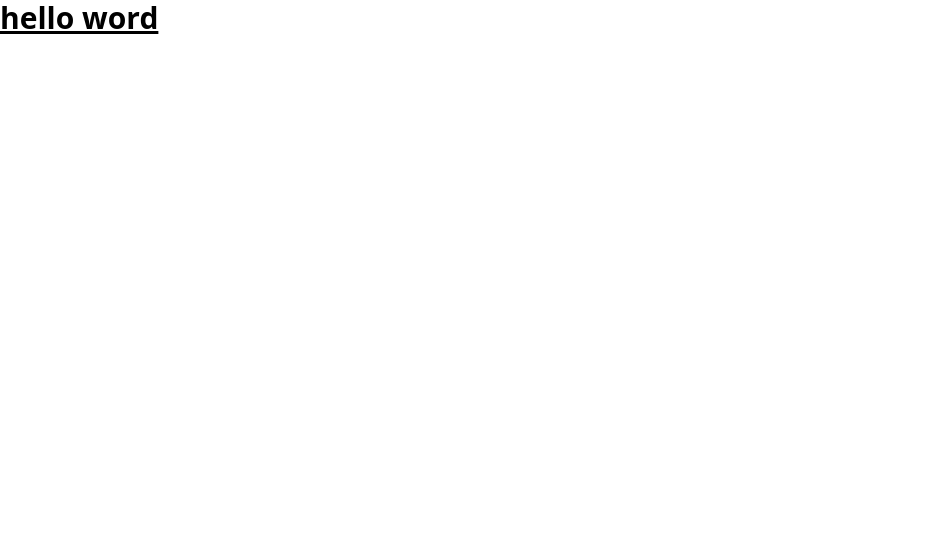
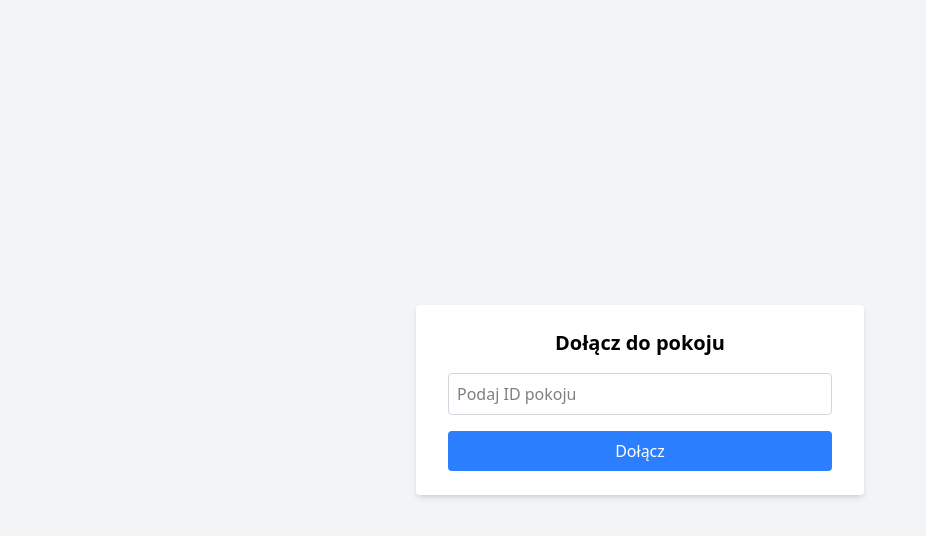
Before and after one commit to waszuch/rps-front, a React (Vite) app: page / in a window 1280 px wide. Shown: the top 536 px of the page, without its empty margins (0-926 px from the left). Built offline with nearby package versions, Linux system fonts and the light colour scheme; no server answers.

Commit message:
create-basic-layout

```diff
--- a/package.json
+++ b/package.json
@@ -13,7 +13,8 @@
   "dependencies": {
     "@tailwindcss/vite": "^4.1.3",
     "react": "^19.0.0",
-    "react-dom": "^19.0.0"
+    "react-dom": "^19.0.0",
+    "socket.io-client": "^4.8.1"
   },
   "devDependencies": {
     "@eslint/js": "^9.21.0",
--- a/src/App.tsx
+++ b/src/App.tsx
@@ -1,14 +1,26 @@
-import { useState } from 'react'
-import './style.css'
+// src/App.tsx
+import React, { useState } from 'react';
+import RoomJoin from './components/RoomJoin';
+import Game from './components/Game';
 
 function App() {
-  const [count, setCount] = useState(0)
+  const [room, setRoom] = useState<string>('');
+  const [joined, setJoined] = useState(false);
+
+  const handleJoin = (roomId: string) => {
+    setRoom(roomId);
+    setJoined(true);
+  };
 
   return (
-    <>
-      <div className="text-3xl font-bold underline">hello word</div>
-    </>
-  )
+    <div className="min-h-screen bg-gray-100 flex flex-col items-center justify-center p-4">
+      {!joined ? (
+        <RoomJoin onJoin={handleJoin} />
+      ) : (
+        <Game room={room} />
+      )}
+    </div>
+  );
 }
 
-export default App
+export default App;
--- /dev/null
+++ b/src/components/Game.tsx
@@ -0,0 +1,90 @@
+// src/components/Game.tsx
+import React, { useContext, useEffect, useState } from 'react';
+import { SocketContext } from '../contexts/SocketContext';
+
+interface GameProps {
+  room: string;
+}
+
+interface ResultData {
+  yourMove: string;
+  opponentMove: string;
+  result: string;
+}
+
+const Game: React.FC<GameProps> = ({ room }) => {
+  const { socket } = useContext(SocketContext);
+  const [playerMove, setPlayerMove] = useState('');
+  const [opponentMove, setOpponentMove] = useState('');
+  const [result, setResult] = useState('');
+
+  useEffect(() => {
+    if (!socket) return;
+
+    // Nasłuchuj wyniku gry od serwera
+    socket.on('result', (data: ResultData) => {
+      setOpponentMove(data.opponentMove);
+      setResult(data.result);
+    });
+
+    // Czyścimy nasłuch po odmontowaniu
+    return () => {
+      socket.off('result');
+    };
+  }, [socket]);
+
+  const handleMove = (move: string) => {
+    if (!socket) return;
+    setPlayerMove(move);
+    // Wyślij ruch (z informacją o pokoju)
+    socket.emit('move', { roomId: room, move });
+  };
+
+  return (
+    <div className="bg-white shadow-md rounded px-8 py-6 max-w-md w-full">
+      <h2 className="text-xl font-bold mb-4 text-center">Rock-Paper-Scissors</h2>
+      <p className="text-center mb-4">
+        Pokój: <span className="font-semibold">{room}</span>
+      </p>
+
+      <div className="flex justify-center space-x-4 mb-4">
+        <button
+          onClick={() => handleMove('rock')}
+          className="bg-blue-500 text-white px-4 py-2 rounded hover:bg-blue-600 transition"
+        >
+          Rock
+        </button>
+        <button
+          onClick={() => handleMove('paper')}
+          className="bg-blue-500 text-white px-4 py-2 rounded hover:bg-blue-600 transition"
+        >
+          Paper
+        </button>
+        <button
+          onClick={() => handleMove('scissors')}
+          className="bg-blue-500 text-white px-4 py-2 rounded hover:bg-blue-600 transition"
+        >
+          Scissors
+        </button>
+      </div>
+
+      {playerMove && (
+        <p className="text-center mb-2">
+          Twój ruch: <span className="font-semibold">{playerMove}</span>
+        </p>
+      )}
+      {opponentMove && (
+        <p className="text-center mb-2">
+          Ruch przeciwnika: <span className="font-semibold">{opponentMove}</span>
+        </p>
+      )}
+      {result && (
+        <p className="text-center font-bold">
+          Wynik: <span className="uppercase">{result}</span>
+        </p>
+      )}
+    </div>
+  );
+};
+
+export default Game;
--- /dev/null
+++ b/src/components/RoomJoin.tsx
@@ -0,0 +1,39 @@
+// src/components/RoomJoin.tsx
+import React, { useContext, useState } from 'react';
+import { SocketContext } from '../contexts/SocketContext';
+
+interface RoomJoinProps {
+  onJoin: (roomId: string) => void;
+}
+
+const RoomJoin: React.FC<RoomJoinProps> = ({ onJoin }) => {
+  const { socket } = useContext(SocketContext);
+  const [roomId, setRoomId] = useState('');
+
+  const handleJoinRoom = () => {
+    if (!roomId.trim() || !socket) return;
+    socket.emit('joinRoom', roomId.trim());
+    onJoin(roomId.trim());
+  };
+
+  return (
+    <div className="bg-white shadow-md rounded px-8 py-6 max-w-md w-full">
+      <h2 className="text-xl font-bold mb-4 text-center">Dołącz do pokoju</h2>
+      <input
+        type="text"
+        placeholder="Podaj ID pokoju"
+        value={roomId}
+        onChange={(e) => setRoomId(e.target.value)}
+        className="w-full p-2 border border-gray-300 rounded mb-4 focus:outline-none"
+      />
+      <button
+        onClick={handleJoinRoom}
+        className="w-full bg-blue-500 text-white py-2 rounded hover:bg-blue-600 transition"
+      >
+        Dołącz
+      </button>
+    </div>
+  );
+};
+
+export default RoomJoin;
--- /dev/null
+++ b/src/contexts/SocketContext.tsx
@@ -0,0 +1,37 @@
+// src/contexts/SocketContext.tsx
+import React, { createContext, useEffect, useState, ReactNode } from 'react';
+import { io, Socket } from 'socket.io-client';
+
+interface ISocketContext {
+  socket: Socket | null;
+}
+
+// Tworzymy kontekst z początkową wartością null
+export const SocketContext = createContext<ISocketContext>({ socket: null });
+
+interface SocketProviderProps {
+  children: ReactNode;
+}
+
+export const SocketProvider: React.FC<SocketProviderProps> = ({ children }) => {
+  const [socket, setSocket] = useState<Socket | null>(null);
+
+  useEffect(() => {
+    // Połącz się z backendem. Upewnij się, że adres i port są poprawne
+    const newSocket = io('http://localhost:3001', {
+      transports: ['websocket']
+    });
+    setSocket(newSocket);
+
+    // Zamknij połączenie po odmontowaniu komponentu
+    return () => {
+      newSocket.close();
+    };
+  }, []);
+
+  return (
+    <SocketContext.Provider value={{ socket }}>
+      {children}
+    </SocketContext.Provider>
+  );
+};
--- a/src/main.tsx
+++ b/src/main.tsx
@@ -2,9 +2,12 @@ import { StrictMode } from 'react'
 import { createRoot } from 'react-dom/client'
 import App from './App.tsx'
 import './style.css'
+import { SocketProvider } from './contexts/SocketContext.tsx'
 
 createRoot(document.getElementById('root')!).render(
   <StrictMode>
+    <SocketProvider>
     <App />
+    </SocketProvider>
   </StrictMode>,
 )
```
Also changed, not shown: 1 other file (tests, documents, lock files or other folders).
